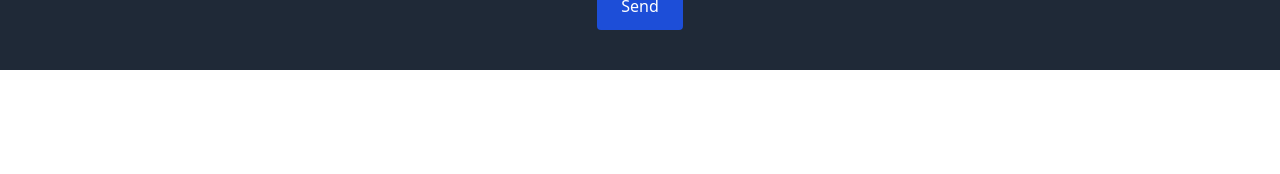
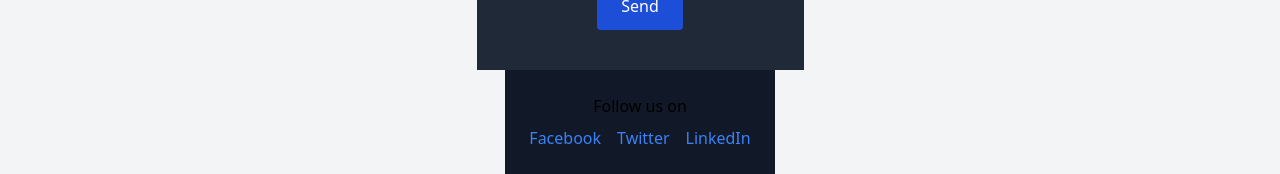
Before and after one commit to Goatkenziee/landing-page, a Next.js app: page / in a window 1280 px wide. Shown: the part 1074-1248 px from the top of the page. Before the commit the page ends 1144 px from the top, so only its background shows below. Built offline with nearby package versions, Linux system fonts and the light colour scheme.

Commit message:
Initial commit of landing page project

```diff
--- a/app/layout.tsx
+++ b/app/layout.tsx
@@ -1,9 +1,8 @@
-import React from 'react';
 import './globals.css';
 
 export const metadata = {
   title: 'Landing Page',
-  description: 'A simple and modern landing page',
+  description: 'A simple and modern landing page for showcasing personal or business information',
 };
 
 export default function RootLayout({ children }: { children: React.ReactNode }) {
--- a/app/page.tsx
+++ b/app/page.tsx
@@ -1,13 +1,15 @@
 import Hero from './components/Hero';
 import Services from './components/Services';
 import Contact from './components/Contact';
+import Footer from './components/Footer';
 
 export default function Home() {
   return (
-    <main>
+    <main className="flex flex-col items-center justify-between min-h-screen bg-gray-100">
       <Hero />
       <Services />
       <Contact />
+      <Footer />
     </main>
   );
 }
--- a/tailwind.config.ts
+++ b/tailwind.config.ts
@@ -1,7 +1,7 @@
 import type { Config } from 'tailwindcss';
 
 const config: Config = {
-  content: ["./app/**/*.{js,ts,jsx,tsx}", "./pages/**/*.{js,ts,jsx,tsx}", "./components/**/*.{js,ts,jsx,tsx}"],
+  content: ['./app/**/*.{js,ts,jsx,tsx}'],
   theme: {
     extend: {},
   },
--- a/tsconfig.json
+++ b/tsconfig.json
@@ -1 +1 @@
-{  "compilerOptions": {    "target": "es5",    "lib": [      "dom",      "dom.iterable",      "esnext"    ],    "allowJs": true,    "skipLibCheck": true,    "strict": true,    "forceConsistentCasingInFileNames": true,    "noEmit": true,    "esModuleInterop": true,    "module": "commonjs",    "moduleResolution": "node",    "resolveJsonModule": true,    "isolatedModules": true,    "jsx": "preserve"  },  "include": [    "next-env.d.ts",    "**/*.ts",    "**/*.tsx"  ],  "exclude": [    "node_modules"  ]}
+{  "compilerOptions": {    "target": "esnext",    "lib": [      "dom",      "dom.iterable",      "esnext"    ],    "allowJs": true,    "skipLibCheck": true,    "strict": true,    "forceConsistentCasingInFileNames": true,    "noEmit": true,    "esModuleInterop": true,    "module": "commonjs",    "moduleResolution": "node",    "resolveJsonModule": true,    "isolatedModules": true,    "jsx": "preserve"  },  "include": [    "next-env.d.ts",    "**/*.ts",    "**/*.tsx"  ],  "exclude": [    "node_modules"  ]}
```
